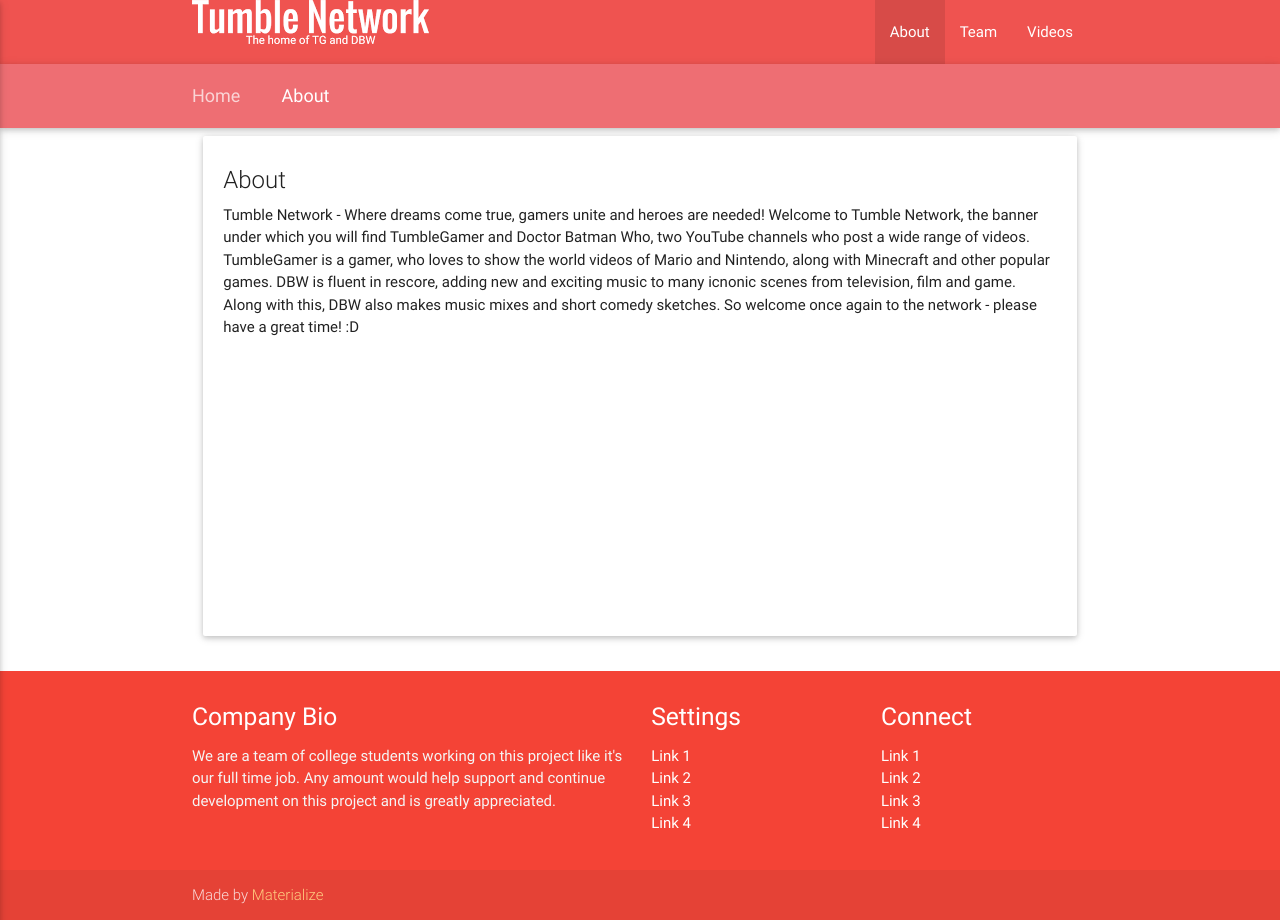
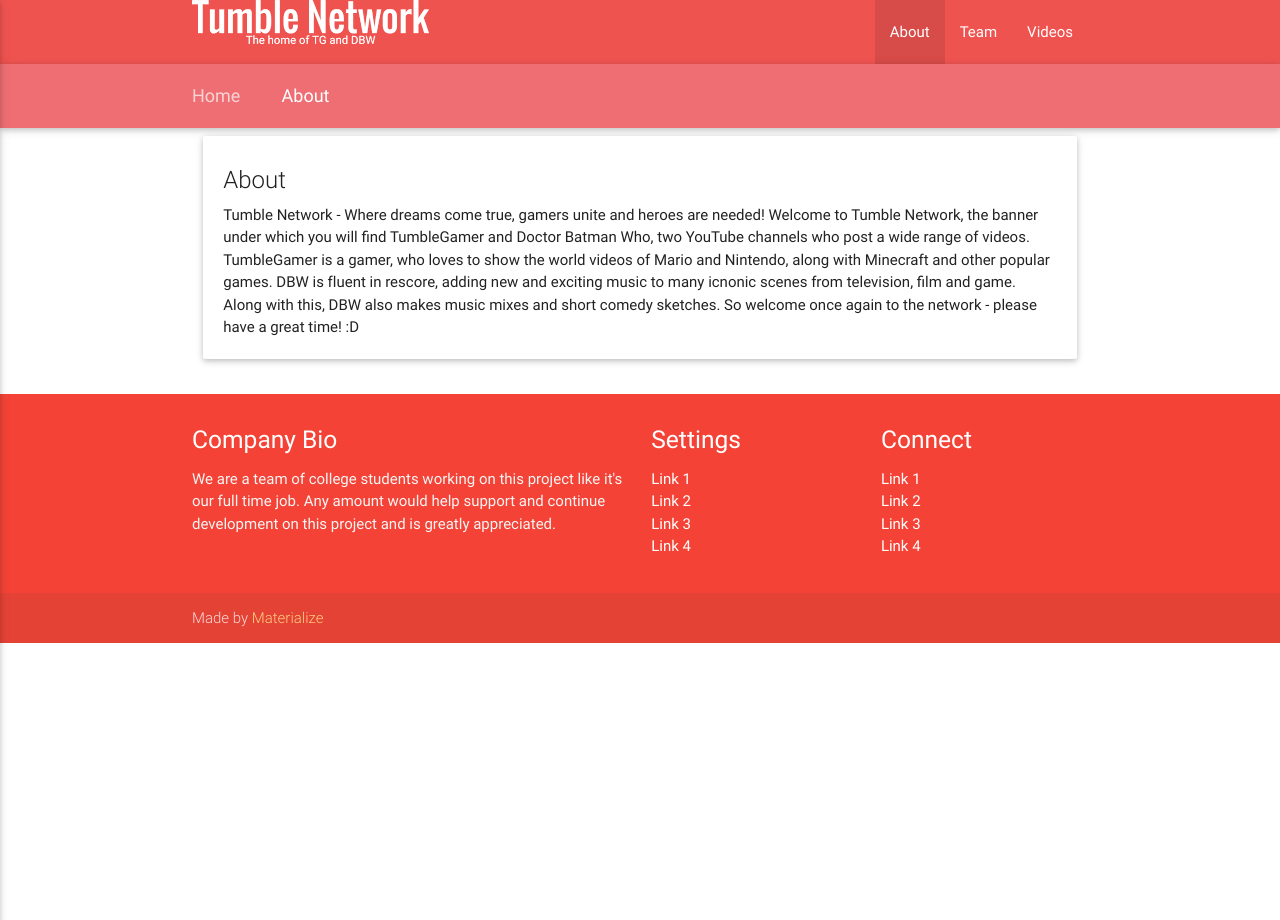
Before and after one commit to tumblenet/www.tumblenet.ga, a Jekyll site: the page built from about.md, in a window 1280 px wide. Built offline with Jekyll 4.4.1, drawn with Linux system fonts in a browser that asks for light colours; nearby versions of some CDN libraries; comment, search, counter and statistics services are not loaded.

```diff
--- a/_config.yml
+++ b/_config.yml
@@ -1,5 +1,5 @@
 title: Tumble Network
-url: http://beta.tumblenet.tk
+url: http://localhost:4000
 logo-url: images/logo.png
 permalink: pretty
 excerpt_separator: <!--more-->
--- a/_layouts/page.html
+++ b/_layouts/page.html
@@ -3,7 +3,7 @@ layout: default-breadcrumbs
 ---
 <div class="row container">
   <div class="col s12">
-    <div class="card large">
+    <div class="card">
       {% if page.image_url %}
       <div class="card-image">
         <img src="{{ page.image_url }}">
```
Also changed, not shown: videos.md (line endings or trailing spaces).
